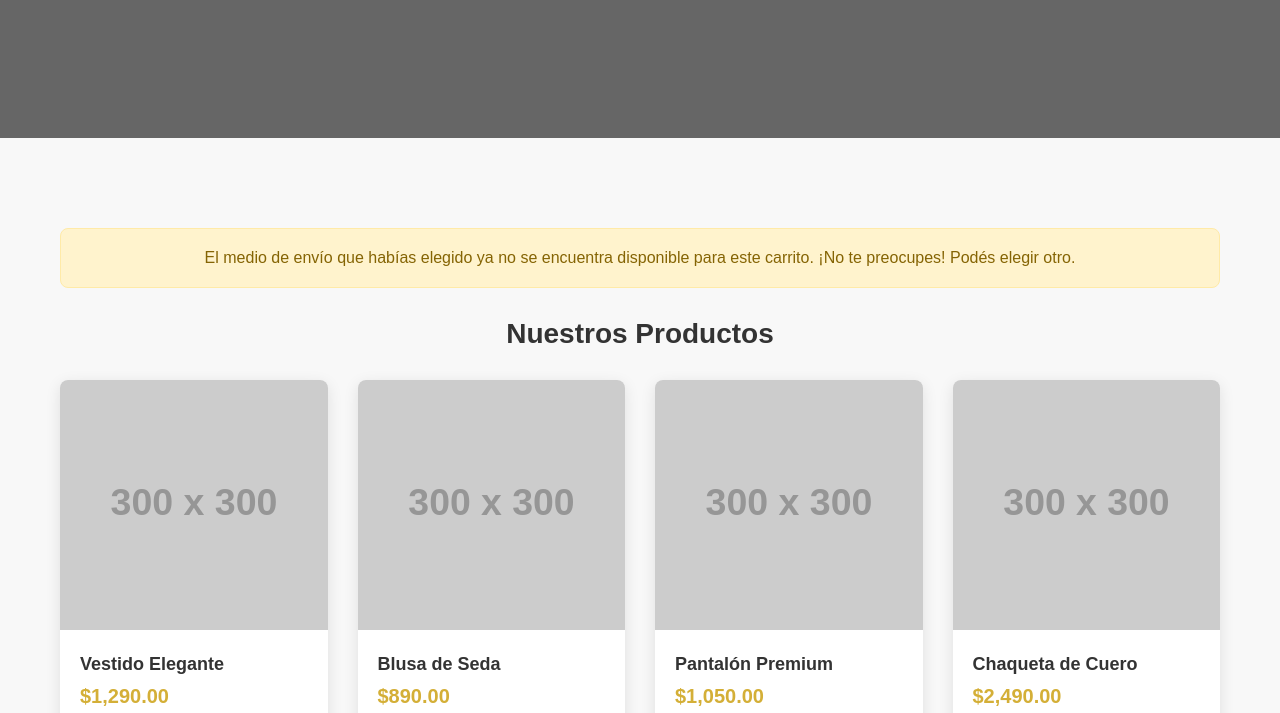
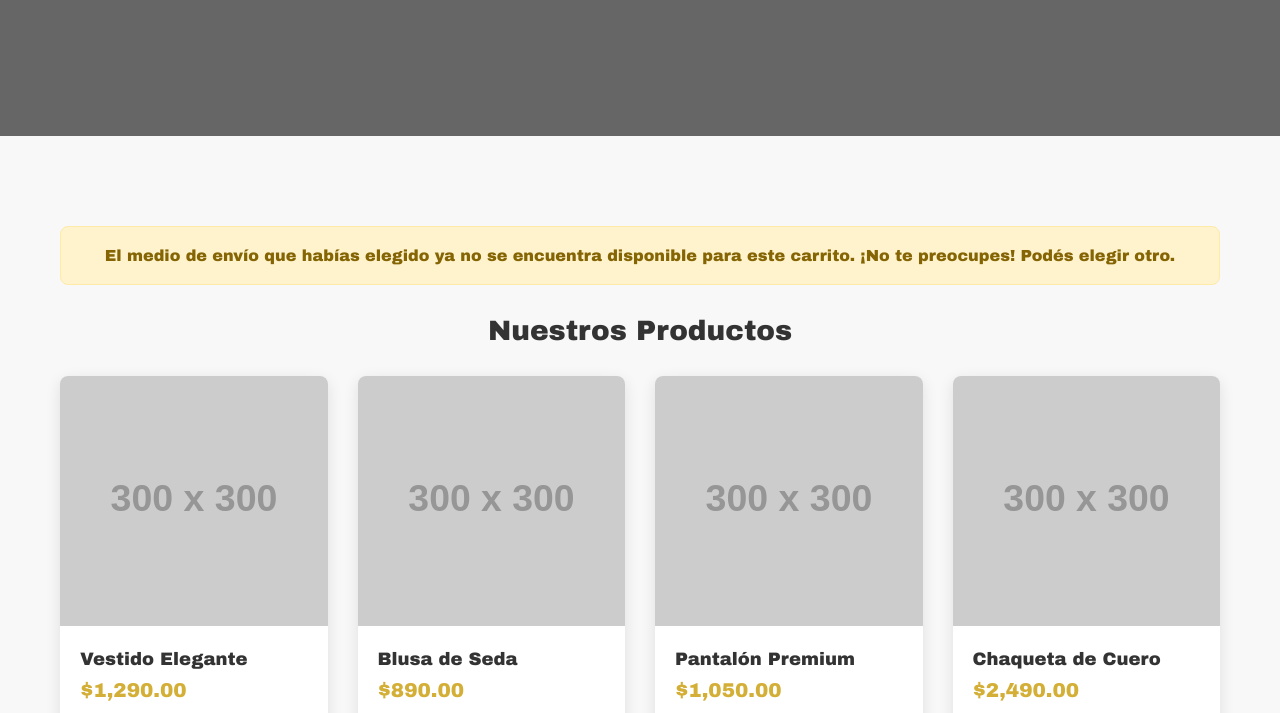
Before and after one commit to juanimatus/gitanaShowroom, a plain HTML site: page index.html in a window 1280 px wide. Shown: the part 440-1153 px from the top of the page. Drawn offline with Linux system fonts and the light colour scheme; placeholder pictures from the web are drawn by us.

Commit message:
Cambio de fuente de letra a Arial Black

```diff
--- a/index.html
+++ b/index.html
@@ -9,7 +9,7 @@
             margin: 0;
             padding: 0;
             box-sizing: border-box;
-            font-family: 'Arial', sans-serif;
+            font-family: 'Arial Black', sans-serif;
         }
 
         body {
```
